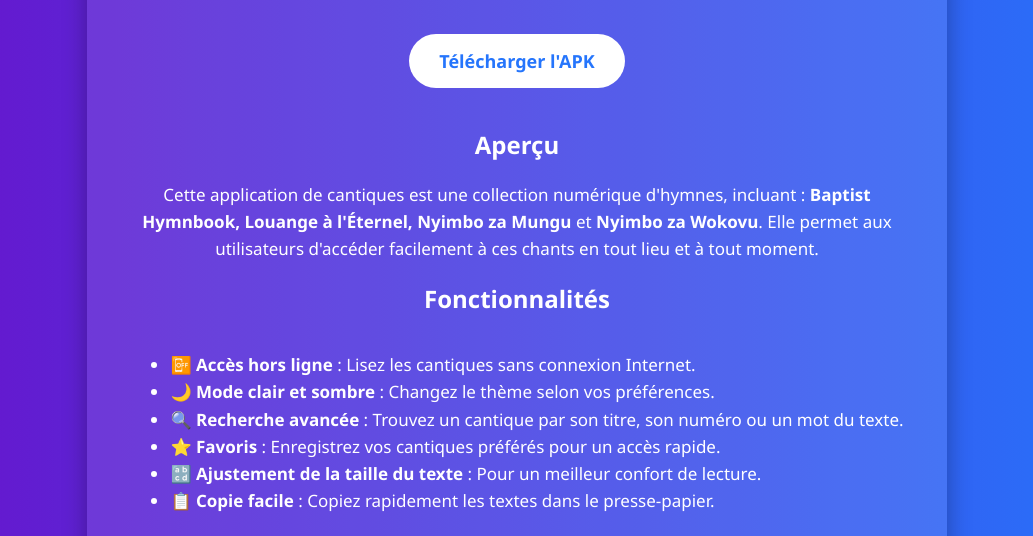
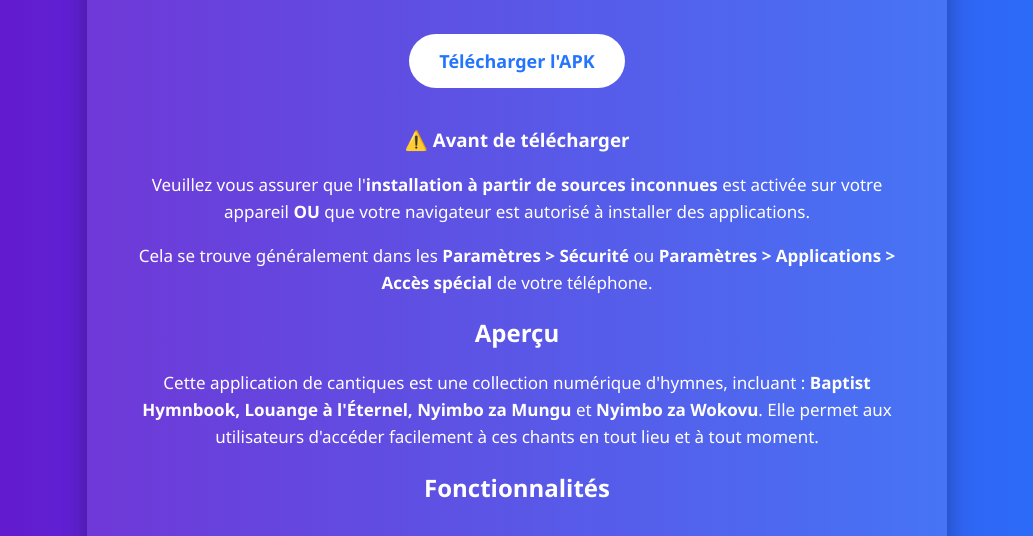
Before and after one commit to jakelight-40/DownloaderHym-Apk, a plain HTML site: page index.html in a window 1280 px wide. Shown: the part 166-702 px from the top of the page, without its empty margins (123-1156 px from the left). Drawn offline with Linux system fonts and the light colour scheme.

Commit message:
index.html

```diff
--- a/index.html
+++ b/index.html
@@ -81,6 +81,16 @@
     <h1>Télécharger l'application HymnBooks</h1>
     <p>Une application pour un accès facile aux hymnes chrétiens.</p>
     <a href="HymnBooks.apk" class="download-btn" download>Télécharger l'APK</a>
+
+<div class="notice">
+  <h3>⚠️ Avant de télécharger</h3>
+  <p>
+    Veuillez vous assurer que l'<strong>installation à partir de sources inconnues</strong> est activée sur votre appareil <strong>OU</strong> que votre navigateur est autorisé à installer des applications.
+  </p>
+  <p>
+    Cela se trouve généralement dans les <strong>Paramètres > Sécurité</strong> ou <strong>Paramètres > Applications > Accès spécial</strong> de votre téléphone.
+  </p>
+</div>
 
     <h2>Aperçu</h2>
     <p>Cette application de cantiques est une collection numérique d'hymnes, incluant : <strong>Baptist Hymnbook, Louange à l'Éternel, Nyimbo za Mungu</strong> et <strong>Nyimbo za Wokovu</strong>. Elle permet aux utilisateurs d'accéder facilement à ces chants en tout lieu et à tout moment.</p>
```
